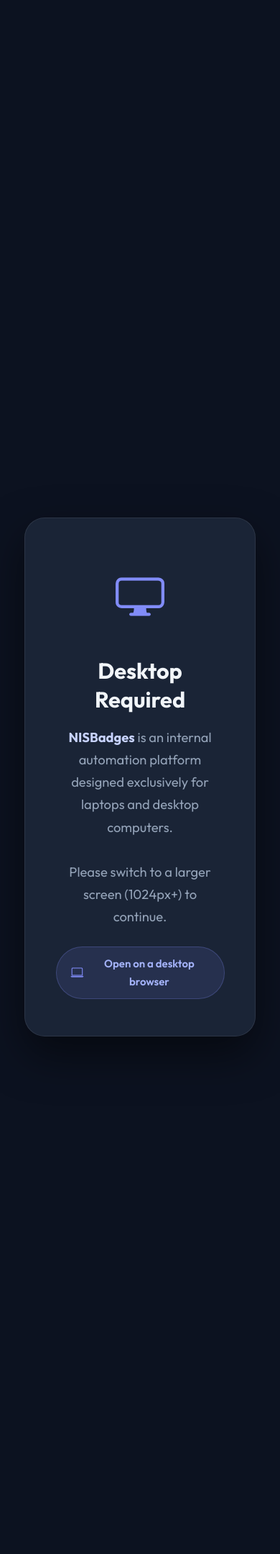
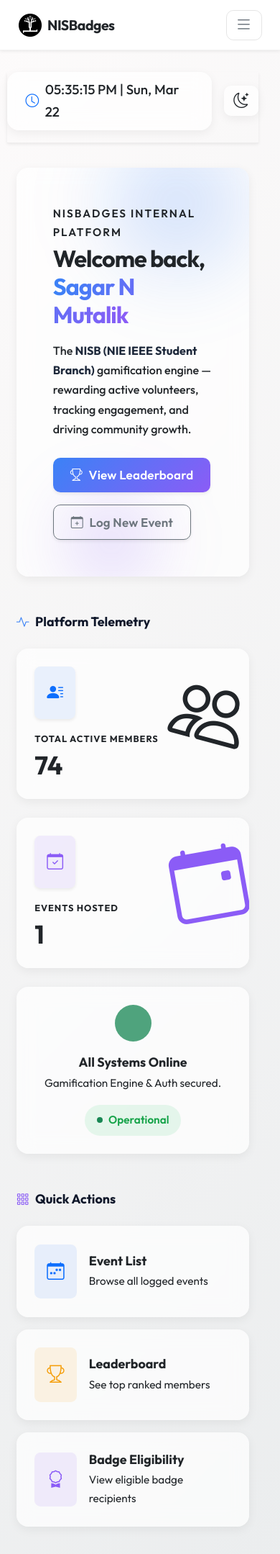
Before and after one commit to Sagar-N-Mutalik/NISBadges-platform, a Django app: page /dashboard/ in a window 390 px wide. Shown: the whole page at 72% size. Run offline with Django 5.2, Linux system fonts and the light colour scheme; a user stored in the database is signed in; data comes from the database, SQL or seed files in the repository; both versions use the stored data as it was before the commit.

Commit message:
made some changes

```diff
--- a/templates/base.html
+++ b/templates/base.html
@@ -30,14 +30,44 @@
 
 <body class="d-flex flex-row">
 
-    <div class="sidebar d-flex flex-column">
-        <div class="d-flex align-items-center gap-2 px-4 pt-3 mb-3">
+    <!-- Mobile Header with Hamburger Menu -->
+    <div class="d-lg-none w-100 position-fixed top-0 start-0 d-flex justify-content-between align-items-center px-4 py-3 shadow-sm"
+        style="height: 70px; background: rgba(255, 255, 255, 0.95); backdrop-filter: blur(10px); z-index: 1040; border-bottom: 1px solid rgba(0,0,0,0.05);">
+        <div class="d-flex align-items-center gap-2">
+            <img src="{% static 'images/logo.png' %}" alt="NISBadges logo"
+                style="width:32px;height:32px;object-fit:contain;border-radius:6px;flex-shrink:0;">
+            <h5 class="fw-bolder mb-0 text-dark" style="font-size:1.15rem;letter-spacing:-0.5px;">NISBadges</h5>
+        </div>
+        <button class="btn btn-outline-secondary btn-sm d-flex align-items-center justify-content-center" type="button"
+            data-bs-toggle="offcanvas" data-bs-target="#sidebarOffcanvas" aria-controls="sidebarOffcanvas"
+            style="width: 42px; height: 42px; border-radius: 12px; border: 1px solid rgba(0,0,0,0.1);">
+            <i class="bi bi-list fs-3"></i>
+        </button>
+    </div>
+
+    <!-- Sidebar as Offcanvas on Mobile, Static on Desktop -->
+    <div class="sidebar offcanvas-lg offcanvas-start d-flex flex-column" tabindex="-1" id="sidebarOffcanvas"
+        aria-labelledby="sidebarOffcanvasLabel">
+        <!-- Close button for offcanvas (mobile only) -->
+        <div class="d-lg-none d-flex justify-content-between align-items-center px-4 pt-4 pb-2">
+            <div class="d-flex align-items-center gap-2">
+                <img src="{% static 'images/logo.png' %}" alt="NISBadges logo"
+                    style="width:32px;height:32px;object-fit:contain;border-radius:8px;flex-shrink:0;">
+                <h4 class="fw-bolder mb-0 text-dark mt-1" id="sidebarOffcanvasLabel"
+                    style="font-size:1.15rem;letter-spacing:-0.5px;">NISBadges</h4>
+            </div>
+            <button type="button" class="btn-close shadow-none" data-bs-dismiss="offcanvas"
+                data-bs-target="#sidebarOffcanvas" aria-label="Close"></button>
+        </div>
+
+        <!-- Desktop Sidebar Header -->
+        <div class="d-none d-lg-flex align-items-center gap-2 px-4 pt-3 mb-3">
             <img src="{% static 'images/logo.png' %}" alt="NISBadges logo"
                 style="width:32px;height:32px;object-fit:contain;border-radius:8px;flex-shrink:0;">
             <h4 class="fw-bolder mb-0" style="font-size:1.1rem;letter-spacing:-0.5px;">NISBadges</h4>
         </div>
 
-
+        <div class="offcanvas-body d-flex flex-column p-0 flex-grow-1 overflow-y-auto w-100">
             <a href="{% url 'dashboard_home' %}"
                 class="{% if request.resolver_match.url_name == 'dashboard_home' %}active{% endif %}">
                 <i class="bi bi-house-door me-2"></i> Dashboard
@@ -70,8 +100,7 @@
             </div>
 
             <div class="pt-4 pb-1 px-4 text-uppercase text-muted"
-            style="font-size:0.72rem;font-weight:800;letter-spacing:2px;">Processing &amp;
-            Ranks</div>
+                style="font-size:0.72rem;font-weight:800;letter-spacing:2px;">Processing &amp; Ranks</div>
 
             <a href="{% url 'view_leaderboard' %}"
                 class="{% if request.resolver_match.url_name == 'view_leaderboard' %}active{% endif %}">
@@ -100,14 +129,17 @@
             <div class="mt-auto px-3 pb-4" style="margin-top:auto;">
                 <hr style="border-color:rgba(0,0,0,0.08);margin:16px 0;">
                 <a href="{% url 'logout' %}"
-                class="sidebar-logout d-flex align-items-center text-danger fw-semibold px-3 py-2 rounded"
+                    class="sidebar-logout d-flex align-items-center text-danger fw-semibold px-3 py-2 rounded w-100"
                     style="text-decoration:none;transition:background-color 0.2s;">
                     <i class="bi bi-box-arrow-right me-2 fs-5"></i> Logout
                 </a>
             </div>
         </div>
+    </div>
 
-    <div class="content-area" style="margin-left:240px;min-height:100vh;width:calc(100% - 240px);">
+    <div class="content-area flex-grow-1" style="min-height:100vh;">
+        <!-- Add top padding for mobile to account for fixed header -->
+        <div class="d-lg-none" style="height: 70px;"></div>
         <!-- Top Navigation / Header Bar -->
         <div class="d-flex justify-content-between align-items-center mb-4 pb-3 border-bottom shadow-sm"
             style="border-color: rgba(0,0,0,0.05) !important;">
@@ -155,69 +187,7 @@
         updateClock();
     </script>
     <script src="{% static 'js/form-persistence.js' %}"></script>
-    <!-- ── Desktop-only warning overlay ─────────────────────────── -->
-    <div id="desktop-only-warning">
-        <div class="glass-card-warning">
-            <i class="bi bi-display mb-4 d-block" style="font-size:4rem;color:#818cf8;"></i>
-            <h2 class="fw-bolder mb-3" style="font-size:1.8rem;color:#f1f5f9;">Desktop Required</h2>
-            <p style="color:#94a3b8;line-height:1.7;max-width:380px;margin:0 auto 1.5rem;">
-                <strong style="color:#c7d2fe;">NISBadges</strong> is an internal automation platform
-                designed exclusively for laptops and desktop computers.<br><br>
-                Please switch to a larger screen (1024px+) to continue.
-            </p>
-            <div
-                style="display:inline-flex;align-items:center;gap:8px;background:rgba(129,140,248,0.12);border:1px solid rgba(129,140,248,0.25);border-radius:50px;padding:10px 20px;">
-                <i class="bi bi-laptop" style="color:#818cf8;"></i>
-                <span style="color:#a5b4fc;font-size:0.88rem;font-weight:600;">Open on a desktop browser</span>
-            </div>
-        </div>
-    </div>
 
-    <style>
-        /* ── Desktop-only blocker ────────────────────────────────── */
-        #desktop-only-warning {
-            display: none;
-            position: fixed;
-            top: 0;
-            left: 0;
-            width: 100vw;
-            height: 100vh;
-            background-color: #0c1220;
-            z-index: 9999999;
-            align-items: center;
-            justify-content: center;
-            padding: 2rem;
-        }
-
-        .glass-card-warning {
-            background: rgba(30, 41, 59, 0.85);
-            backdrop-filter: blur(24px);
-            -webkit-backdrop-filter: blur(24px);
-            border: 1px solid rgba(255, 255, 255, 0.08);
-            border-radius: 28px;
-            padding: 3rem 2.5rem;
-            text-align: center;
-            max-width: 480px;
-            width: 100%;
-            box-shadow: 0 25px 60px rgba(0, 0, 0, 0.5);
-        }
-
-        @media screen and (max-width: 1023px) {
-            #desktop-only-warning {
-                display: flex !important;
-            }
-
-            .sidebar,
-            .content-area,
-            main {
-                display: none !important;
-            }
-
-            body {
-                overflow: hidden !important;
-            }
-        }
-    </style>
 
 </body>
 
```
Also changed, not shown: leaderboard/views.py (+24 -43 lines), nisbadges_platform/settings.py (+6 -3 lines), static/css/custom.css (+20 -9 lines), db.sqlite3 (deleted), 1 other file. Lines whose indentation alone changed are shown as unchanged.
